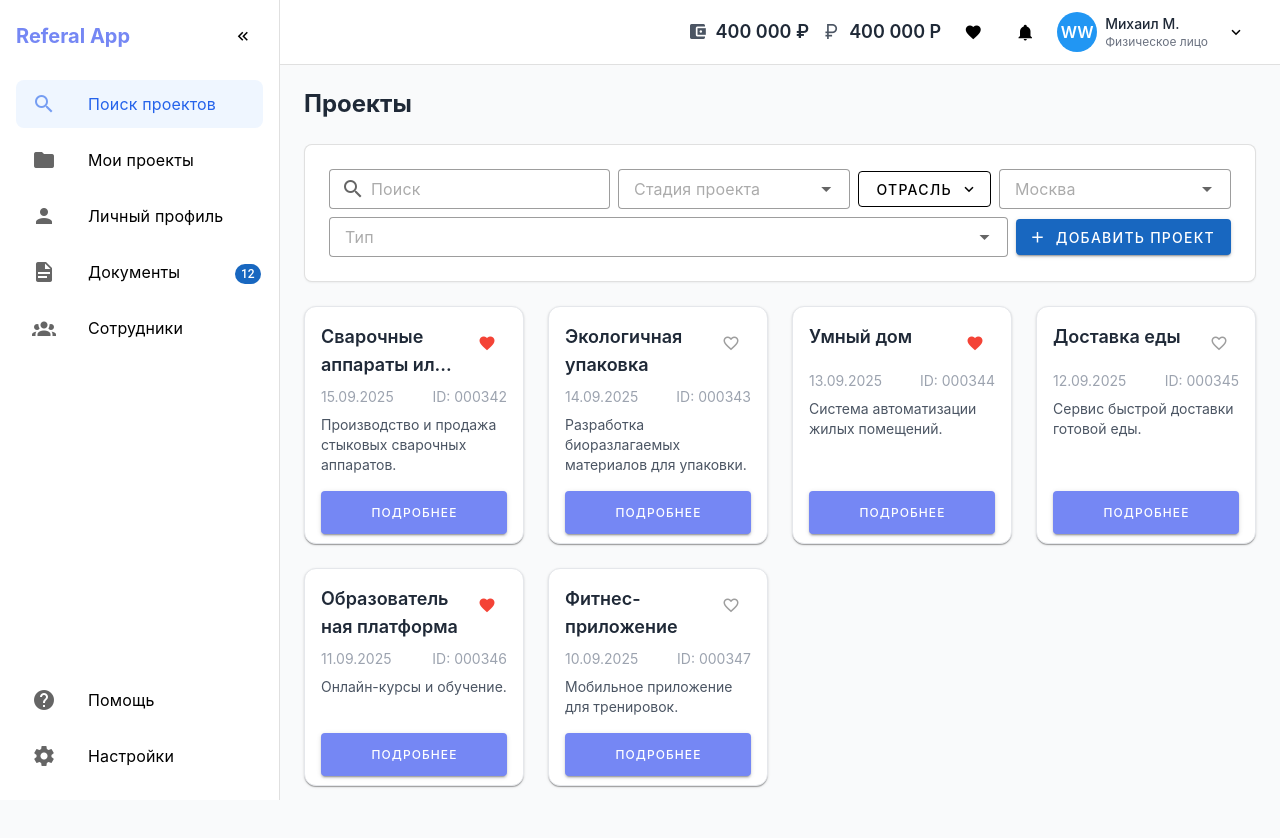
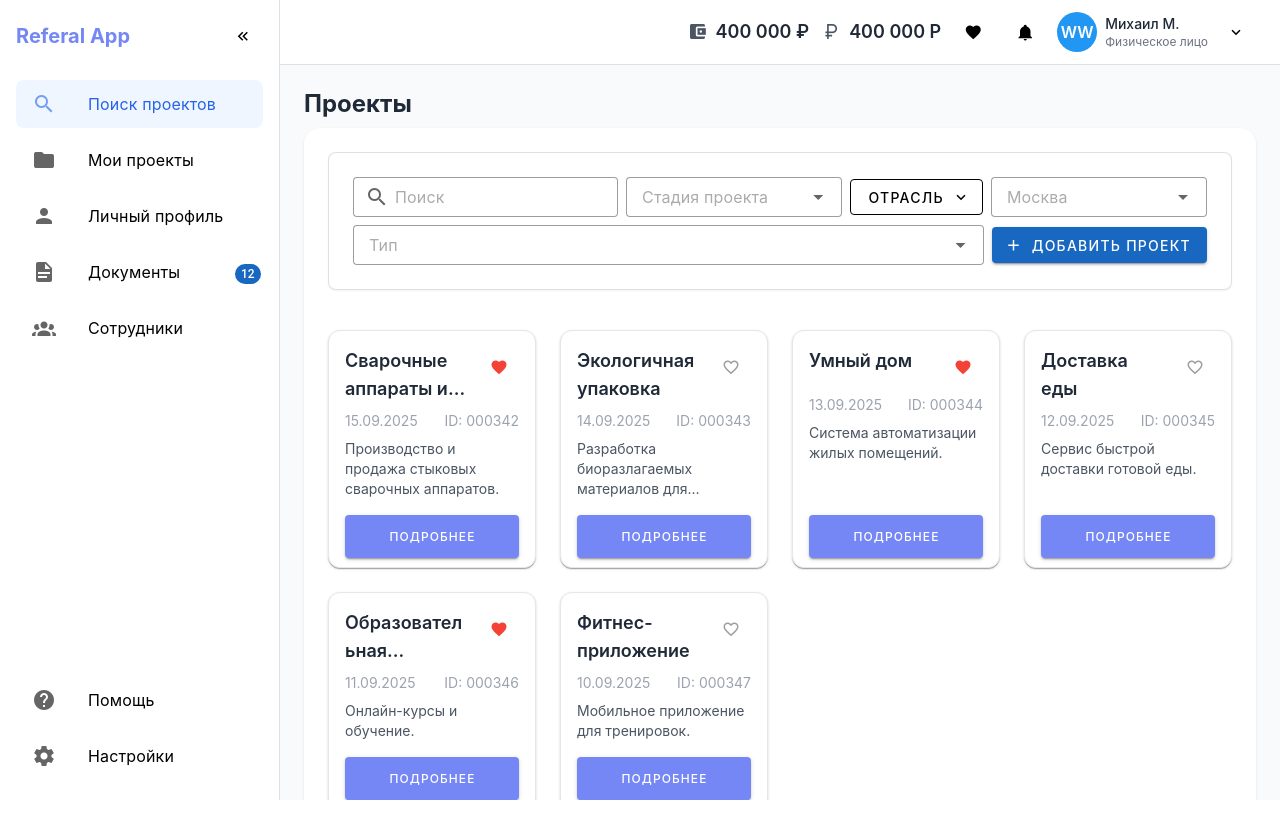
Before and after one commit to akkago/Referalochka, a Vue app: page / in a window 1280 px wide. Shown: the top 838 px of the page. After the commit the page ends 800 px from the top, so only its background shows below. Built offline with nearby package versions, Linux system fonts and the light colour scheme; the HTML template or start-up script is replaced by a standard one.

Commit message:
fix UI 7

```diff
--- a/src/views/ProjectsView.vue
+++ b/src/views/ProjectsView.vue
@@ -1,14 +1,16 @@
 <template>
   <div class="projects-view">
-    <div class="pa-6">
-      <!-- Page Header -->
-      <div class="mb-6">
+    <!-- Page Header - над белой панелью -->
+    <div class="pa-6 pb-2">
       <h1 class="text-2xl font-bold text-gray-800">
         Проекты
       </h1>
     </div>
 
+    <!-- White Panel with rounded top corners -->
+    <div class="white-panel">
       <!-- Filters -->
+      <div class="pa-6 pb-4">
         <ProjectFilters
           @search="handleSearch"
           @stage-change="handleStageChange"
@@ -17,8 +19,10 @@
           @type-change="handleTypeChange"
           @add-project="handleAddProject"
         />
+      </div>
 
       <!-- Projects Grid -->
+      <div class="pa-6 pt-0">
         <v-row>
           <v-col
             v-for="project in filteredProjects"
@@ -55,6 +59,7 @@
           <p class="text-gray-500">
             Попробуйте изменить параметры поиска
           </p>
+        </div>
       </div>
     </div>
   </div>
@@ -120,7 +125,19 @@ const handleProjectDetails = (project: Project) => {
 
 <style scoped>
 .projects-view {
-  min-height: 100vh;
+  height: calc(100vh - 64px); /* Учитываем высоту верхнего хедера */
   background-color: #f9fafb;
+  display: flex;
+  flex-direction: column;
+  overflow: hidden; /* Предотвращаем скролл на контейнере */
+}
+
+.white-panel {
+  background-color: white;
+  border-radius: 16px 16px 0 0; /* Скругленные верхние углы */
+  margin: 0 24px; /* Отступы по бокам */
+  box-shadow: 0 1px 3px rgba(0, 0, 0, 0.1); /* Легкая тень */
+  flex: 1; /* Растягиваем панель до низа */
+  overflow-y: auto; /* Скролл только внутри панели при необходимости */
 }
 </style>
```
Lines whose indentation alone changed are shown as unchanged.
